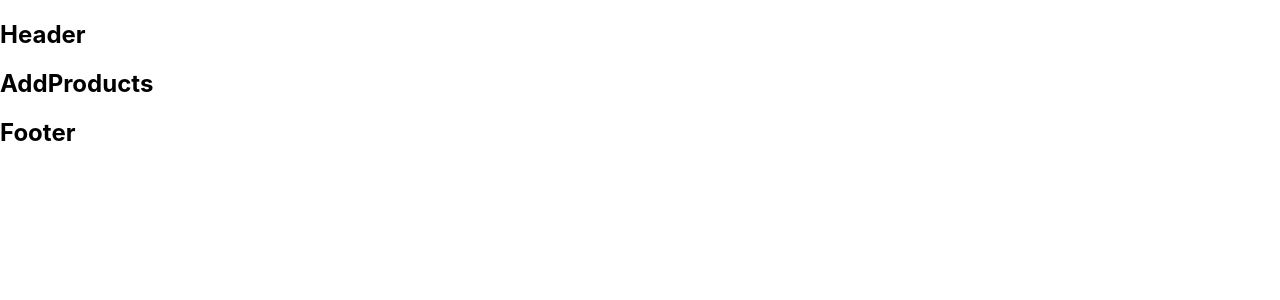
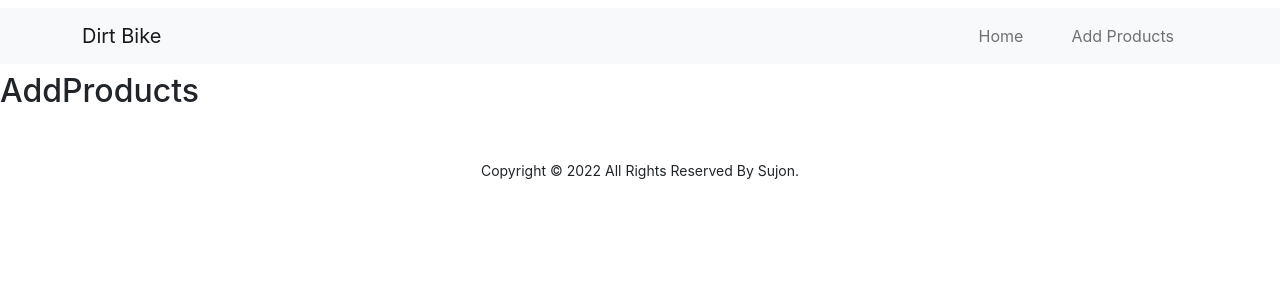
Before and after one commit to Rasujon3/product-management, a React (Create React App) app in the folder client/: page /addproducts in a window 1280 px wide. Shown: the top 300 px of the page. Built offline with nearby package versions, Linux system fonts and the light colour scheme.

Commit message:
header footer done

```diff
--- a/client/public/index.html
+++ b/client/public/index.html
@@ -15,29 +15,24 @@
       user's mobile device or desktop. See https://developers.google.com/web/fundamentals/web-app-manifest/
     -->
     <link rel="manifest" href="%PUBLIC_URL%/manifest.json" />
-    <!--
-      Notice the use of %PUBLIC_URL% in the tags above.
-      It will be replaced with the URL of the `public` folder during the build.
-      Only files inside the `public` folder can be referenced from the HTML.
 
-      Unlike "/favicon.ico" or "favicon.ico", "%PUBLIC_URL%/favicon.ico" will
-      work correctly both with client-side routing and a non-root public URL.
-      Learn how to configure a non-root public URL by running `npm run build`.
-    -->
-    <title>React App</title>
+    <link
+      href="https://cdn.jsdelivr.net/npm/bootstrap@5.0.2/dist/css/bootstrap.min.css"
+      rel="stylesheet"
+      integrity="sha384-EVSTQN3/azprG1Anm3QDgpJLIm9Nao0Yz1ztcQTwFspd3yD65VohhpuuCOmLASjC"
+      crossorigin="anonymous"
+    />
+
+    <script
+      src="https://cdn.jsdelivr.net/npm/bootstrap@5.0.2/dist/js/bootstrap.bundle.min.js"
+      integrity="sha384-MrcW6ZMFYlzcLA8Nl+NtUVF0sA7MsXsP1UyJoMp4YLEuNSfAP+JcXn/tWtIaxVXM"
+      crossorigin="anonymous"
+    ></script>
+
+    <title>Product Management</title>
   </head>
   <body>
     <noscript>You need to enable JavaScript to run this app.</noscript>
     <div id="root"></div>
-    <!--
-      This HTML file is a template.
-      If you open it directly in the browser, you will see an empty page.
-
-      You can add webfonts, meta tags, or analytics to this file.
-      The build step will place the bundled scripts into the <body> tag.
-
-      To begin the development, run `npm start` or `yarn start`.
-      To create a production bundle, use `npm run build` or `yarn build`.
-    -->
   </body>
 </html>
--- a/client/src/components/Footer/Footer.jsx
+++ b/client/src/components/Footer/Footer.jsx
@@ -3,7 +3,11 @@ import React from "react";
 const Footer = () => {
   return (
     <div>
-      <h2>Footer</h2>
+      <footer className="text-center mt-5">
+        <p>
+          <small>Copyright © 2022 All Rights Reserved By Sujon.</small>
+        </p>
+      </footer>
     </div>
   );
 };
--- a/client/src/components/Header/Header.jsx
+++ b/client/src/components/Header/Header.jsx
@@ -1,10 +1,42 @@
 import React from "react";
+import { Link } from "react-router-dom";
 
 const Header = () => {
   return (
-    <div>
-      <h2>Header</h2>
-    </div>
+    <header className="navigation py-2">
+      <nav className="navbar navbar-expand-lg navbar-light bg-light">
+        <div className="container">
+          <Link className="navbar-brand" to="/">
+            Dirt Bike
+          </Link>
+          <button
+            className="navbar-toggler"
+            type="button"
+            data-bs-toggle="collapse"
+            data-bs-target="#navbarSupportedContent"
+            aria-controls="navbarSupportedContent"
+            aria-expanded="false"
+            aria-label="Toggle navigation"
+          >
+            <span className="navbar-toggler-icon"></span>
+          </button>
+          <div className="collapse navbar-collapse" id="navbarSupportedContent">
+            <ul className="navbar-nav ms-auto">
+              <li className="nav-item mx-3">
+                <Link className="nav-link" to="/home">
+                  Home
+                </Link>
+              </li>
+              <li className="nav-item mx-3">
+                <Link className="nav-link" to="/addproducts">
+                  Add Products
+                </Link>
+              </li>
+            </ul>
+          </div>
+        </div>
+      </nav>
+    </header>
   );
 };
 
```
